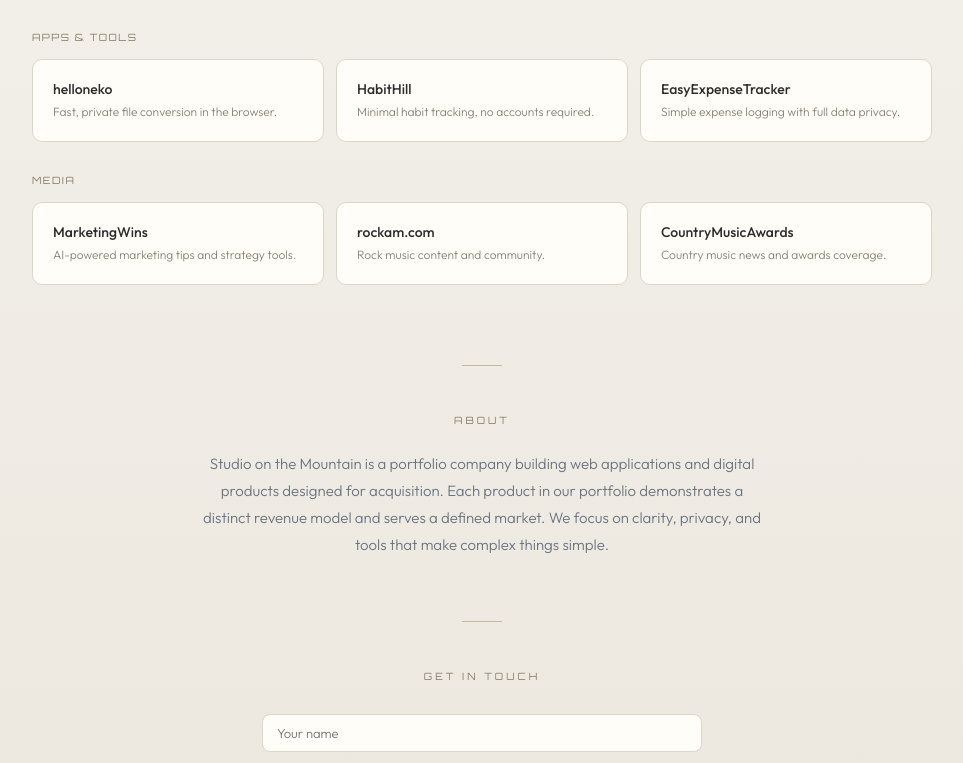
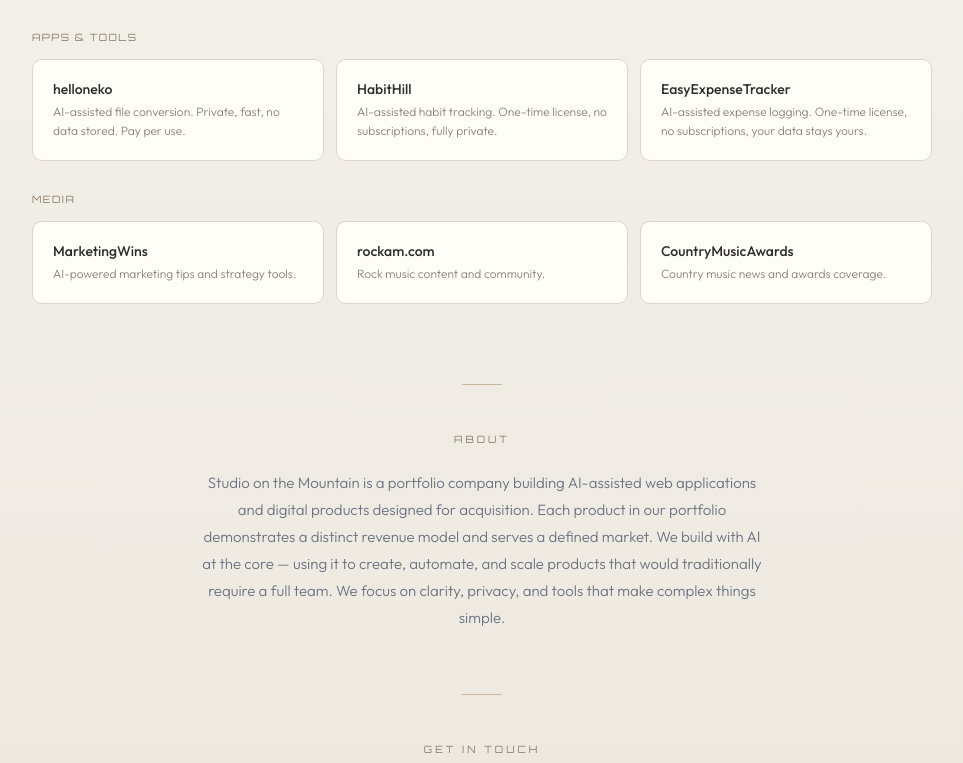
Before and after one commit to StudioontheMountain/studioonthemountain, a Next.js app: page / in a window 1280 px wide. Shown: the part 703-1466 px from the top of the page, without its empty margins (158-1121 px from the left). Built offline with nearby package versions, Linux system fonts and the light colour scheme.

Commit message:
Update product descriptions and about section with AI positioning

```diff
--- a/app/page.tsx
+++ b/app/page.tsx
@@ -9,9 +9,9 @@ const products = {
     { name: "HowDoYouSpell", desc: "Spelling reference with regional variants across US, UK, CA & AU.", url: "https://www.howdoyouspell.app" },
   ],
   "Apps & tools": [
-    { name: "helloneko", desc: "Fast, private file conversion in the browser.", url: "https://www.helloneko.app" },
-    { name: "HabitHill", desc: "Minimal habit tracking, no accounts required.", url: "https://www.habithill.app" },
-    { name: "EasyExpenseTracker", desc: "Simple expense logging with full data privacy.", url: "https://www.easyexpensetracker.app" },
+    { name: "helloneko", desc: "AI-assisted file conversion. Private, fast, no data stored. Pay per use.", url: "https://www.helloneko.app" },
+    { name: "HabitHill", desc: "AI-assisted habit tracking. One-time license, no subscriptions, fully private.", url: "https://www.habithill.app" },
+    { name: "EasyExpenseTracker", desc: "AI-assisted expense logging. One-time license, no subscriptions, your data stays yours.", url: "https://www.easyexpensetracker.app" },
   ],
   "Media": [
     { name: "MarketingWins", desc: "AI-powered marketing tips and strategy tools.", url: "https://www.marketingwins.app" },
@@ -104,7 +104,7 @@ export default function Home() {
       <section id="about" style={{ padding: "0 clamp(1.25rem, 5vw, 2.5rem) 3rem", maxWidth: 560, margin: "0 auto", textAlign: "center" }}>
         <div style={{ ...orbitron, fontSize: 10, letterSpacing: "0.3em", color: "#8b7e6a", textTransform: "uppercase" as const, marginBottom: "1.5rem" }}>About</div>
         <p style={{ ...outfit, fontSize: 15, fontWeight: 300, color: "#6b7280", lineHeight: 1.8 }}>
-          Studio on the Mountain is a portfolio company building web applications and digital products designed for acquisition. Each product in our portfolio demonstrates a distinct revenue model and serves a defined market. We focus on clarity, privacy, and tools that make complex things simple.
+          Studio on the Mountain is a portfolio company building AI-assisted web applications and digital products designed for acquisition. Each product in our portfolio demonstrates a distinct revenue model and serves a defined market. We build with AI at the core — using it to create, automate, and scale products that would traditionally require a full team. We focus on clarity, privacy, and tools that make complex things simple.
         </p>
       </section>
 
```
Also changed, not shown: 1 other file (tests, documents, lock files or other folders).
